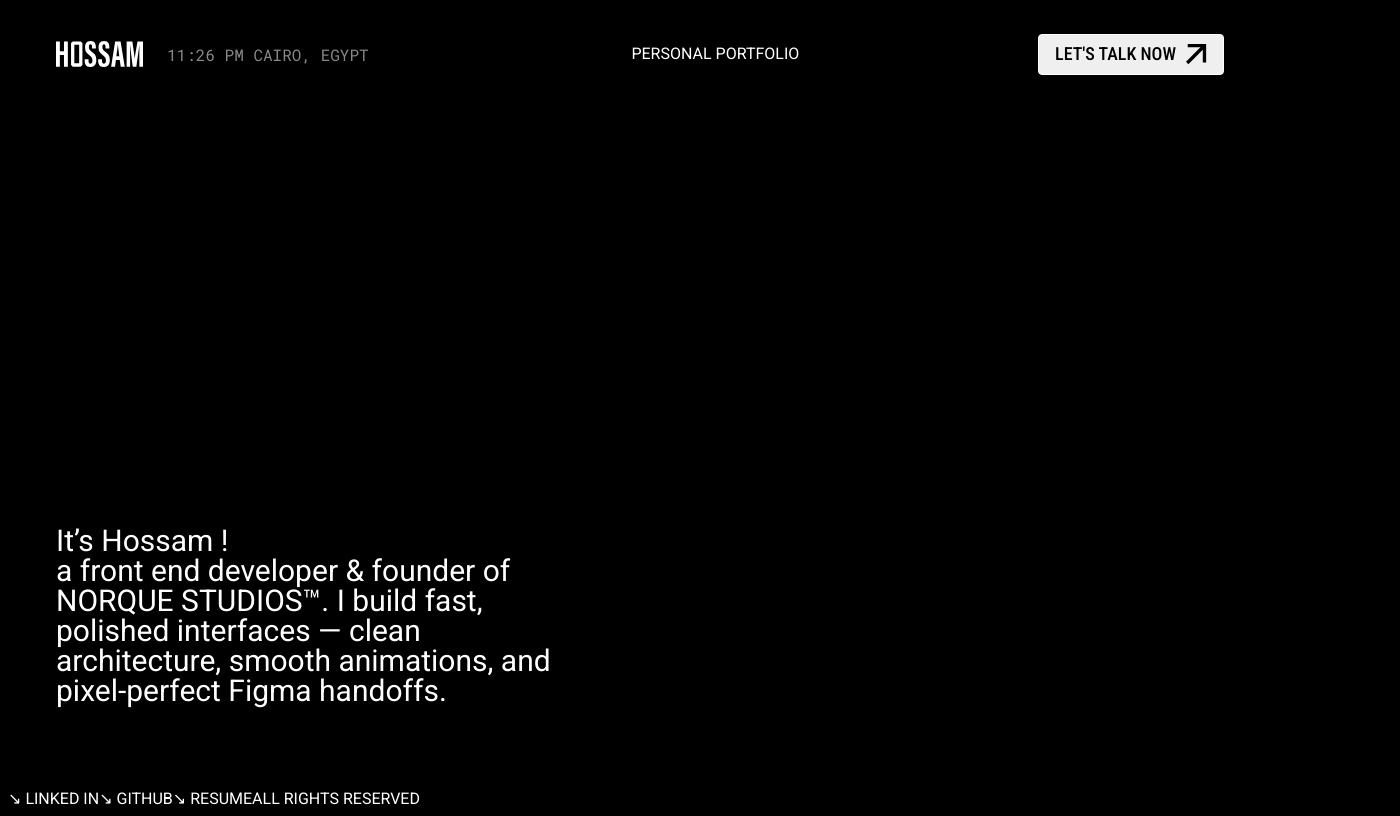
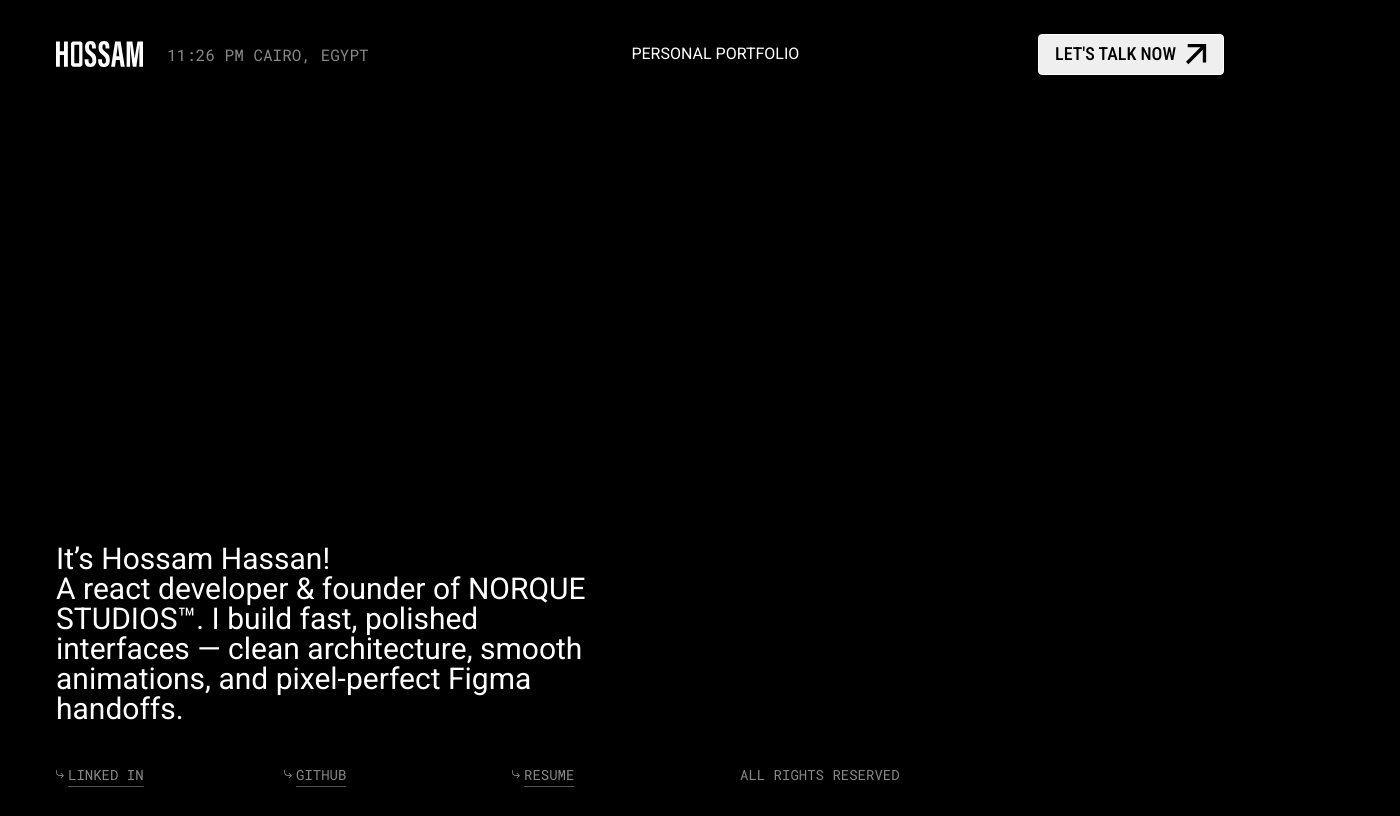
Before and after one commit to Hoss008/my-portfolio, a React (Vite) app in the folder my-portfolio/: page / in a window 1280 px wide. Shown: the whole page, 1400 px wide, since content can reach past the window. Built offline with nearby package versions, Linux system fonts and the light colour scheme.

Commit message:
footer added

```diff
--- a/my-portfolio/src/App.jsx
+++ b/my-portfolio/src/App.jsx
@@ -1,6 +1,7 @@
 import styles from "./app.module.css";
 import logo from "./assets/Hossam Logo 1.svg";
 import arrow from "./assets/arrow.svg";
+import down from "./assets/down.svg";
 
 function App() {
   return (
@@ -21,23 +22,32 @@ function App() {
         </button>
       </header>
 
-      {/* This main tag will absorb the empty space in the middle */}
       <main className={styles.mainContent}></main>
 
       <footer className={styles.footer}>
         <p className={styles.p}>
-          It’s Hossam ! <br />a front end developer & founder of NORQUE
-          STUDIOS™. I build fast, polished interfaces — clean architecture,
-          smooth animations, and pixel-perfect Figma handoffs.
+          It’s Hossam Hassan! <br/>A react developer & founder of NORQUE STUDIOS™. I
+          build fast, polished interfaces — clean architecture, smooth
+          animations, and pixel-perfect Figma handoffs.
         </p>
+
+        {/* Added Footer Bottom Links */}
+        <div className={styles.footerBottom}>
+          <span className={styles.footerLink}>
+            <img src={down} alt="Down" />
+            LINKED IN
+          </span>
+          <span className={styles.footerLink}>
+            <img src={down} alt="Down" />
+            GITHUB
+          </span>
+          <span className={styles.footerLink}>
+            <img src={down} alt="Down" />
+            RESUME
+          </span>
+          <span>ALL RIGHTS RESERVED</span>
+        </div>
       </footer>
-
-      <div className={styles.footerBottom}>
-        <span className={styles.footerLink}>↘ LINKED IN</span>
-        <span className={styles.footerLink}>↘ GITHUB</span>
-        <span className={styles.footerLink}>↘ RESUME</span>
-        <span className={styles.footerRights}>ALL RIGHTS RESERVED</span>
-      </div>
     </div>
   );
 }
--- a/my-portfolio/src/app.module.css
+++ b/my-portfolio/src/app.module.css
@@ -67,12 +67,13 @@ body {
 .footer {
   display: grid;
   grid-template-columns: 204px 204px 204px 660px;
-  align-items: center;
-  height: 269px;
-  margin-top: 0px;
+  grid-template-rows: 1fr auto; /* Creates a top row that expands, and an auto-sized bottom row for the links */
+  height: 240px;
+  margin-top: auto;
   padding-inline: 48px;
   padding-block: 24px;
   gap: 24px;
+  /* Removed align-items: center; so the top text doesn't float in the middle */
 }
 
 .p {
@@ -83,5 +84,26 @@ body {
   line-height: 100%;
   letter-spacing: 0%;
   width: 536px;
-  height: 210px;
+  margin: 0;
+  /* Removed height: 210px; so it sits naturally at the top */
 }
+
+.footerBottom {
+  display: grid;
+  grid-column: 1 / -1; /* Tells this row to span across all 4 columns */
+  grid-template-columns: subgrid; /* Magically inherits the 204, 204, 204, 660 tracks from .footer */
+  font-family: "Roboto Mono", monospace;
+  font-size: 14px;
+  color: #888888;
+  align-items: end; /* Snaps the links flush to the bottom */
+}
+
+.footerLink {
+  display: inline-flex;
+  align-items: center;
+  gap: 4px;
+  text-decoration: underline;
+  text-underline-offset: 6px;
+  text-decoration-color: #555555;
+  cursor: pointer;
+}
```
Also changed, not shown: my-portfolio/src/assets/down.svg (added).
